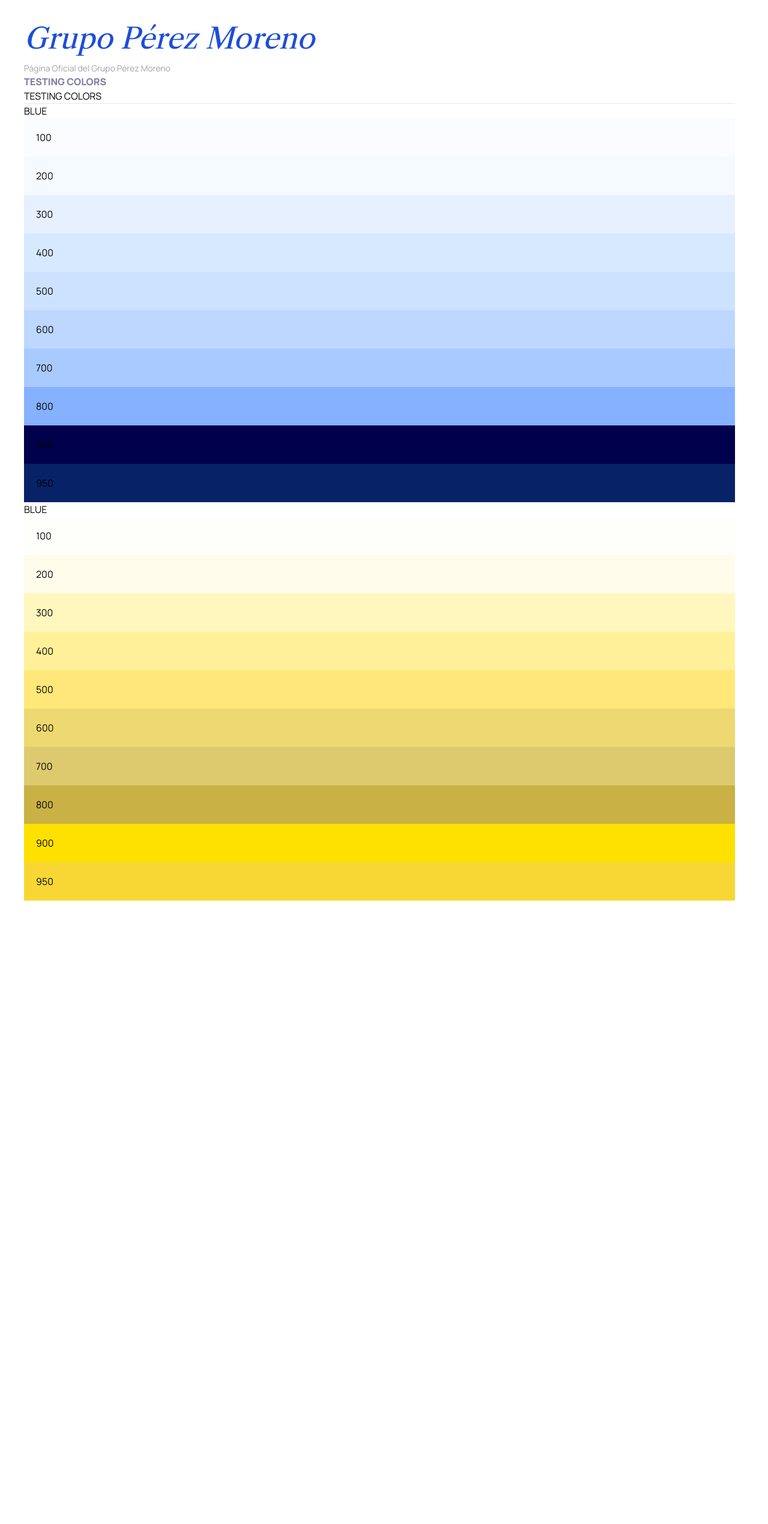
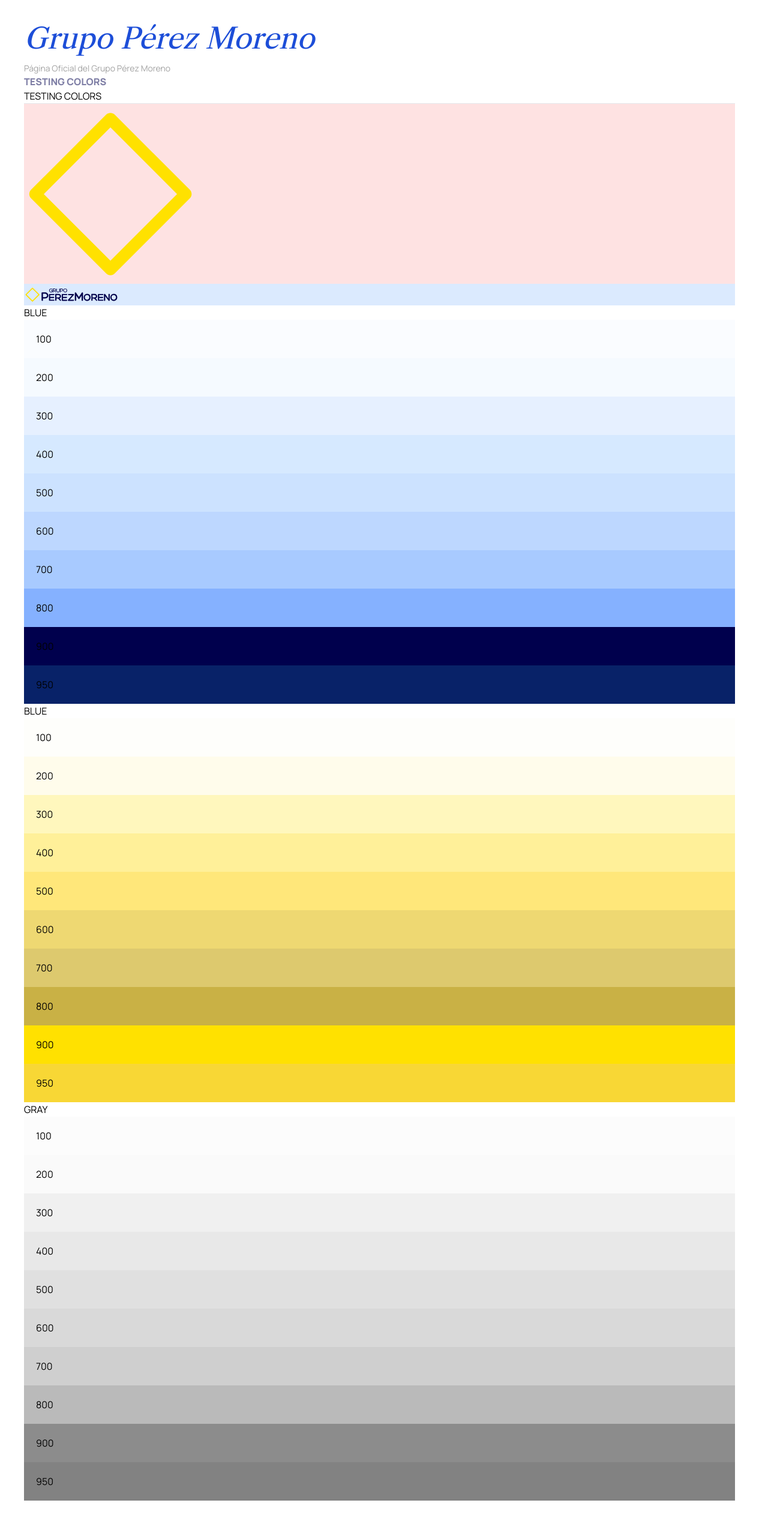
Before and after one commit to gpm-developer/gpm-website-oficial, a Next.js app: page / in a window 1280 px wide. Shown: the whole page at 60% size. Before the commit the page ends 1541 px from the top, so only its background shows below. Built offline with nearby package versions, Linux system fonts and the light colour scheme; a web font is replaced by a local one.

Commit message:
feature: gray variants and logos

```diff
--- a/src/app/globals.css
+++ b/src/app/globals.css
@@ -44,7 +44,7 @@
     --custom-blue-indicator: 240 100% 15%;
     --custom-blue-track: 240 100% 15%;
 
-    /* #F8D732 */
+    /* #FFE100 */
     /* SOLID SCALE*/
     --custom-yellow-1: 60 43% 99%;
     --custom-yellow-2: 51 100% 96%;
--- a/src/app/page.tsx
+++ b/src/app/page.tsx
@@ -1,3 +1,6 @@
+import {GPMLogo} from "@/components/logos/gpm-logo";
+import {GPMLogotype} from "@/components/logos/gpm-logotype";
+
 export default function Home() {
   const GPM = "Grupo Pérez Moreno";
 
@@ -8,6 +11,12 @@
       <p className="text-gpmBlue-900/50 font-black">TESTING COLORS</p>
       <p className="text-gpmYellow">TESTING COLORS</p>
       <hr />
+      <div className="bg-red-100">
+        <GPMLogo height={300} />
+      </div>
+      <div className="bg-blue-100">
+        <GPMLogotype height={36} />
+      </div>
       <div>
         BLUE
         <div className="bg-gpmBlue-100 p-5">100</div>
@@ -34,6 +43,19 @@
         <div className="bg-gpmYellow-900 p-5">900</div>
         <div className="bg-gpmYellow-950 p-5">950</div>
       </div>
+      <div>
+        GRAY
+        <div className="bg-cGray-100 p-5">100</div>
+        <div className="bg-cGray-200 p-5">200</div>
+        <div className="bg-cGray-300 p-5">300</div>
+        <div className="bg-cGray-400 p-5">400</div>
+        <div className="bg-cGray-500 p-5">500</div>
+        <div className="bg-cGray-600 p-5">600</div>
+        <div className="bg-cGray-700 p-5">700</div>
+        <div className="bg-cGray-800 p-5">800</div>
+        <div className="bg-cGray-900 p-5">900</div>
+        <div className="bg-cGray-950 p-5">950</div>
+      </div>
     </div>
   );
 }
--- /dev/null
+++ b/src/components/logos/gpm-logo.tsx
@@ -0,0 +1,18 @@
+import {SVGProps} from "react";
+
+import {gpmColors} from "@/lib/constants/gpm-colors";
+
+type Props = {
+  logoColor?: string;
+} & SVGProps<SVGSVGElement>;
+
+export function GPMLogo({...props}: Props) {
+  return (
+    <svg version="1.1" viewBox="0 12 420.9 439" xmlns="http://www.w3.org/2000/svg" {...props}>
+      <path
+        d="M404.5,221.7L221.2,38.4c-5.5-5.5-15.3-5.5-20.8,0L17.2,221.7c-2.8,2.8-4.3,6.5-4.3,10.4s1.5,7.6,4.3,10.4l183.3,183.2c2.8,2.8,6.5,4.3,10.4,4.3s7.6-1.5,10.4-4.3l183.2-183.2c2.8-2.8,4.3-6.5,4.3-10.4,0-3.9-1.5-7.6-4.3-10.4ZM373.3,232.1l-162.5,162.5L48.3,232.1,210.8,69.5l162.5,162.6Z"
+        fill={gpmColors.yellow}
+      />
+    </svg>
+  );
+}
--- /dev/null
+++ b/src/components/logos/gpm-logotype.tsx
@@ -0,0 +1,36 @@
+import {SVGProps} from "react";
+
+import {gpmColors} from "@/lib/constants/gpm-colors";
+
+type Props = {
+  logotypeColor?: keyof typeof gpmColors;
+} & SVGProps<SVGSVGElement>;
+
+export function GPMLogotype({logotypeColor = "blue", ...props}: Props) {
+  return (
+    <svg version="1.1" viewBox="0 0 841.9 192" xmlns="http://www.w3.org/2000/svg" {...props}>
+      <path
+        d="M136.3,93.4l-57.8-57.8c-1.7-1.7-4.8-1.7-6.5,0L14.2,93.4c-.9.9-1.4,2-1.4,3.3s.5,2.4,1.4,3.3l57.8,57.8c.9.9,2,1.4,3.3,1.4s2.4-.5,3.3-1.4l57.8-57.8c.9-.9,1.4-2,1.4-3.3,0-1.2-.5-2.4-1.4-3.3ZM126.5,96.6l-51.2,51.2-51.2-51.2,51.2-51.2,51.2,51.2Z"
+        fill={gpmColors.yellow}
+      />
+      <g fill={gpmColors[logotypeColor]}>
+        <path d="M240.1,77c0,0,.1,0,.2,0,5.3,0,10.4-2.4,13.3-6.4.5-.5.7-1.2.7-2.1v-8.5c0-1.7-.9-2.6-2.6-2.6h-10.8c-1.6,0-2.4,1.3-2.4,2.4s.2,1.2.6,1.6c.3.3.9.7,1.8.7h8.5v5.8c-2,2.6-5.5,4.1-9.2,4.1-6.3-.1-11.7-5.9-11.8-12.6,0-6.8,5.2-11.1,10-12.3,3.8-1,8.2.4,10.7,3.3,1,1.2,2.5,1.1,3.4.3.9-.8,1.4-2.3.3-3.6-2.7-3.2-7.4-5-12.5-5s-2,0-2.8.2c-8.1,1.5-14.2,8.8-14.2,17-.1,4.8,1.6,9.2,4.9,12.6,3.2,3.3,7.4,5.1,11.9,5.1Z" />
+        <path d="M282.4,77c.2,0,.4,0,.6,0,.9-.2,1.6-.9,1.8-1.7.1-.5.2-1.5-.8-2.4l-7.4-8c5.4-1.3,8.4-5,8.4-10.4s-4.3-11.6-14-11.6h-12.1c-1.5,0-2.6,1-2.6,2.5v29.2c0,3.2,5.1,3.2,5.1,0v-9.2h8.9l10.1,10.9c.5.5,1.2.8,1.9.8ZM279.9,54.4c0,1.5-.5,2.9-1.5,3.9-1.5,1.5-4,2.3-7.3,2.3h-9.6v-13.1h9.6c5.2,0,8.7,2.8,8.8,6.9Z" />
+        <path d="M302.6,77c7.8,0,15.7-5.3,15.7-15.4v-16.8c0-3.3-5.2-3.3-5.2,0v16.7c0,7.1-5.4,10.3-10.5,10.3s-10.5-3.2-10.5-10.3v-16.7c0-3.2-5.2-3.2-5.2,0v16.8c0,10.1,7.9,15.4,15.7,15.4Z" />
+        <path d="M348.2,55.2c0-6-4.3-12.4-13.6-12.4h-11.1c-1.5,0-2.6,1.1-2.6,2.5v29.3c0,1.6,1.3,2.4,2.5,2.4s1.3-.2,1.7-.6c.5-.4.8-1.1.8-1.8v-7.5h8.4c10.2,0,13.8-6.1,13.8-11.9ZM343.1,55.3c0,1.8-.6,3.5-1.8,4.7-1.5,1.6-4,2.4-7,2.4h-8.4v-14.9h8.6c5.5,0,8.5,4,8.6,7.7Z" />
+        <path d="M366.5,77c9.7,0,17-7.7,17-18s-6.1-15.5-14.5-16.8c-2.1-.2-3.8-.2-5.6,0-8.3,1.3-14.1,8.2-14.1,16.8s7.1,18,17.2,18ZM354.5,59.2c0-6.6,3.7-11.2,9.6-12.1.7,0,1.4-.1,2.1-.1s1.4,0,2.1.1c5.9,1,10,6,10,12.1s-4.9,13-11.8,13-12-5.3-12-13Z" />
+        <path d="M186.3,76.3h-23.8c-3.6,0-6.4,2.6-6.4,6.1v63.2c0,3.9,3.1,6,6.3,6s3.1-.5,4.2-1.5c1.3-1.1,2.1-2.7,2.1-4.6v-15.4h17.3c22.5,0,30.5-13.6,30.5-26.3s-9.4-27.5-30.2-27.5ZM186,118.4h-17.3v-30.4h17.8c11.3,0,17.6,8.2,17.7,15.8h0c0,3.7-1.2,7-3.6,9.6-3.2,3.3-8.2,5-14.5,5Z" />
+        <path d="M265.6,140.8h-32.7v-14.6h31c1.5,0,2.9-.6,3.8-1.7.8-.9,1.2-2.1,1.2-3.4,0-2.5-1.8-5.2-5-5.2h-31v-15.3h32.7c3.4,0,5.2-2.7,5.2-5.2s-1.7-5.1-5.1-5.1h-37.4c-3.6,0-6.4,2.6-6.4,6.1v48.7c0,3.5,2.7,6.2,6.4,6.2h37.3c2,0,3.3-.9,3.9-1.6.9-.9,1.4-2.2,1.4-3.5,0-2.6-2-5.4-5.3-5.4Z" />
+        <path d="M329.4,111.2c0-10.6-7.9-21.4-25.4-21.4h-21c-3.3,0-5.6,2.2-5.6,5.4v50.9c0,1.9.9,3.5,2.5,4.4,1.8,1,4.2,1,6,0,1.6-.9,2.5-2.6,2.5-4.5v-14.9h13.9l17.3,18.7c1.1,1.1,2.6,1.8,4.1,1.8s.9,0,1.4-.2c1.9-.5,3.4-1.9,3.9-3.8.3-1.1.5-3.2-1.6-5.3l-11.7-12.6c8.9-2.8,13.7-9.4,13.7-18.6ZM318.2,111.3c0,2.4-.7,4.4-2.2,6-2.4,2.4-6.5,3.7-12,3.7h-15.6v-20.6h15.6c8.4,0,14.1,4.4,14.2,10.9Z" />
+        <path d="M379.3,140.8h-32.7v-14.6h31c1.5,0,2.9-.6,3.8-1.7.8-.9,1.2-2.1,1.2-3.4,0-2.5-1.8-5.2-5-5.2h-31v-15.3h32.7c3.4,0,5.2-2.7,5.2-5.2s-.5-2.5-1.3-3.4c-.7-.7-1.9-1.6-3.8-1.6h-37.4c-3.6,0-6.4,2.6-6.4,6.1v48.7c0,3.5,2.7,6.2,6.4,6.2h37.3c2,0,3.3-.9,3.9-1.6.9-.9,1.4-2.2,1.4-3.5,0-2.6-2-5.4-5.3-5.4Z" />
+        <path d="M444.3,93.2c-.9-1.9-2.9-2.9-5.5-2.9h-42.4c-3.5.2-5.2,2.9-5.1,5.5,0,2.5,1.9,5,5.3,5h30.8l-36.4,41.7c-1.5,1.9-1.9,4.1-1,5.9.9,1.9,2.9,3,5.4,3h43.9c3.6-.2,5.4-3,5.3-5.6,0-2.5-2-5.1-5.5-5.1h-32.7l36.7-41.3c1.6-2,2-4.3,1.1-6.1Z" />
+        <path d="M520.2,76.2c-2.8-.8-5.7.4-7.4,3.2l-24.6,38.6-24.7-38.5c-1.5-2.7-4.4-4.1-7.2-3.4-2.8.7-4.6,3.3-4.6,6.5v63.2c0,4.1,3.2,6.2,6.3,6.2,3.1,0,6.3-2.1,6.3-6.2v-41.9l18,28.1c1.2,2.2,3.3,3.6,5.8,3.6,2.4,0,4.6-1.3,5.8-3.4l18.1-28.3v42c0,4.1,3.2,6.3,6.3,6.3s6.3-2.1,6.3-6.3v-63.2c0-3.1-1.7-5.6-4.4-6.4Z" />
+        <path d="M565.7,89.6h0c-3.7-.4-6.8-.4-10,0-15,2.4-25.4,14.8-25.4,30.3s12.8,32.4,31,32.4,30.7-13.9,30.7-32.4-11-27.9-26.2-30.3ZM561.2,141.6c-11.6,0-19.8-8.8-19.8-21.5s6-18.5,15.7-20.1c1.1-.2,2.3-.2,3.5-.2s2.4,0,3.5.2c9.7,1.6,16.5,9.8,16.5,20.1s-8,21.5-19.5,21.5Z" />
+        <path d="M650.6,111.2c0-10.6-7.9-21.4-25.4-21.4h-21c-3.3,0-5.6,2.2-5.6,5.4v50.9c0,3.4,2.8,5.2,5.5,5.2s5.6-1.8,5.6-5.3v-14.9h13.9l17.3,18.7c1.1,1.1,2.6,1.8,4.1,1.8s.9,0,1.4-.2c1.9-.5,3.4-1.9,3.9-3.7.3-1.1.5-3.2-1.6-5.3l-11.7-12.6c8.9-2.8,13.7-9.4,13.7-18.6ZM639.4,111.3c0,2.4-.7,4.4-2.2,6-2.4,2.4-6.5,3.7-12,3.7h-15.6v-20.6h15.6c8.4,0,14.1,4.4,14.2,10.9Z" />
+        <path d="M700.6,140.8h-32.7v-14.6h31c1.5,0,2.9-.6,3.8-1.7.8-.9,1.2-2.1,1.2-3.4,0-2.5-1.8-5.2-5-5.2h-31v-15.3h32.7c3.4,0,5.2-2.7,5.2-5.2s-1.7-5.1-5.1-5.1h-37.4c-3.6,0-6.4,2.6-6.4,6.1v48.7c0,3.5,2.7,6.2,6.4,6.2h37.3c2,0,3.3-.9,3.9-1.6.9-.9,1.4-2.2,1.4-3.5,0-2.6-2-5.4-5.3-5.4Z" />
+        <path d="M756.7,89.6c-2.8,0-5.7,1.8-5.7,5.1v31.5s.4,5.6.4,5.6l-29.4-39.3c-1.7-2.5-4.6-3.6-7.3-2.8-2.5.8-4.1,3-4.1,5.9v50.8c0,3.7,2.8,5.6,5.7,5.6s5.7-1.9,5.7-5.6v-31.4s-.3-4.6-.3-4.6l28.4,38.1c1.5,2.5,4.8,3.7,7.8,2.9,2.7-.8,4.5-3,4.5-5.8v-50.9c0-3.5-2.9-5.1-5.6-5.1Z" />
+        <path d="M802.8,89.6h0c-3.7-.4-6.8-.4-10,0-15,2.4-25.4,14.8-25.4,30.3s12.8,32.4,31,32.4,30.7-13.9,30.7-32.4-11-27.9-26.2-30.3ZM798.3,141.6c-11.6,0-19.8-8.8-19.8-21.5s6-18.5,15.7-20.1c1.1-.2,2.3-.2,3.5-.2s2.4,0,3.5.2c9.7,1.6,16.5,9.8,16.5,20.1s-8,21.5-19.5,21.5Z" />
+      </g>
+    </svg>
+  );
+}
--- /dev/null
+++ b/src/lib/constants/gpm-colors.ts
@@ -0,0 +1,5 @@
+export const gpmColors = {
+  yellow: "#ffe100",
+  blue: "#00004a",
+  white: "#fff",
+};
--- a/tailwind.config.ts
+++ b/tailwind.config.ts
@@ -41,6 +41,18 @@
           800: "hsl(var(--custom-blue-8) / <alpha-value>)",
           900: "hsl(var(--custom-blue-9) / <alpha-value>)",
           950: "hsl(var(--custom-blue-10) / <alpha-value>)",
+        },
+        cGray: {
+          100: "hsl(var(--custom-gray-1) / <alpha-value>)",
+          200: "hsl(var(--custom-gray-2) / <alpha-value>)",
+          300: "hsl(var(--custom-gray-3) / <alpha-value>)",
+          400: "hsl(var(--custom-gray-4) / <alpha-value>)",
+          500: "hsl(var(--custom-gray-5) / <alpha-value>)",
+          600: "hsl(var(--custom-gray-6) / <alpha-value>)",
+          700: "hsl(var(--custom-gray-7) / <alpha-value>)",
+          800: "hsl(var(--custom-gray-8) / <alpha-value>)",
+          900: "hsl(var(--custom-gray-9) / <alpha-value>)",
+          950: "hsl(var(--custom-gray-10) / <alpha-value>)",
         },
       },
       keyframes: {
```
Also changed, not shown: src/app/opengraph-image.png (added).
